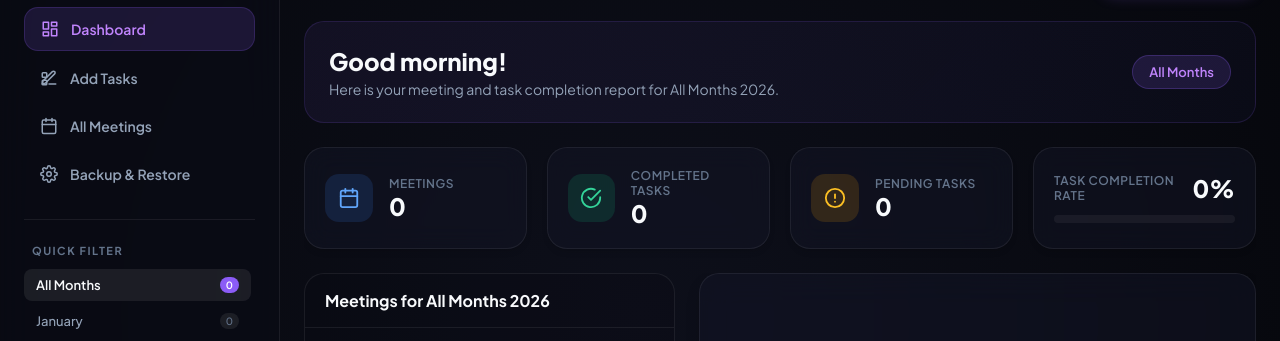
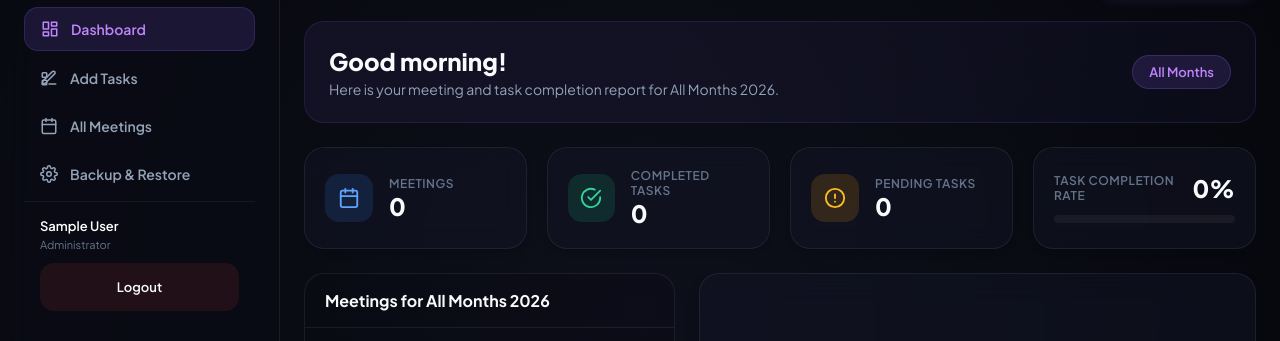
Before and after one commit to sathibodeoffice-netizen/Meetingtracker, a website: page dashboard.html in a window 1280 px wide. Shown: the part 87-428 px from the top of the page. Drawn offline with Linux system fonts and the light colour scheme; no server answers; sample sign-in values are in the browser's storage.

Commit message:
Fix syntax error causing dashboard to crash

```diff
--- a/dashboard.html
+++ b/dashboard.html
@@ -2148,15 +2148,15 @@ body.light-theme .dept-input-form select {
 
     const sidebar = document.querySelector('.nav-menu');
     if (sidebar) {
-      const userProfileHTML =
+      const userProfileHTML = `
         <div style="margin-top: auto; padding: 16px; border-top: 1px solid rgba(255,255,255,0.05);">
-          <div style="font-size: 13px; font-weight: 600; color: white; margin-bottom: 4px;"> + (user.name || 'User') + </div>
-          <div style="font-size: 11px; color: var(--text-muted); margin-bottom: 12px; text-transform: capitalize;"> + roleText + </div>
+          <div style="font-size: 13px; font-weight: 600; color: white; margin-bottom: 4px;">${user.name || 'User'}</div>
+          <div style="font-size: 11px; color: var(--text-muted); margin-bottom: 12px; text-transform: capitalize;">${roleText}</div>
           <button id="btn-logout" class="btn" style="width: 100%; padding: 8px; font-size: 13px; background: rgba(239, 68, 68, 0.1); color: var(--danger);">
             Logout
           </button>
         </div>
-      ;
+      `;
       sidebar.insertAdjacentHTML('beforeend', userProfileHTML);
 
       document.getElementById('btn-logout').addEventListener('click', () => {
```
